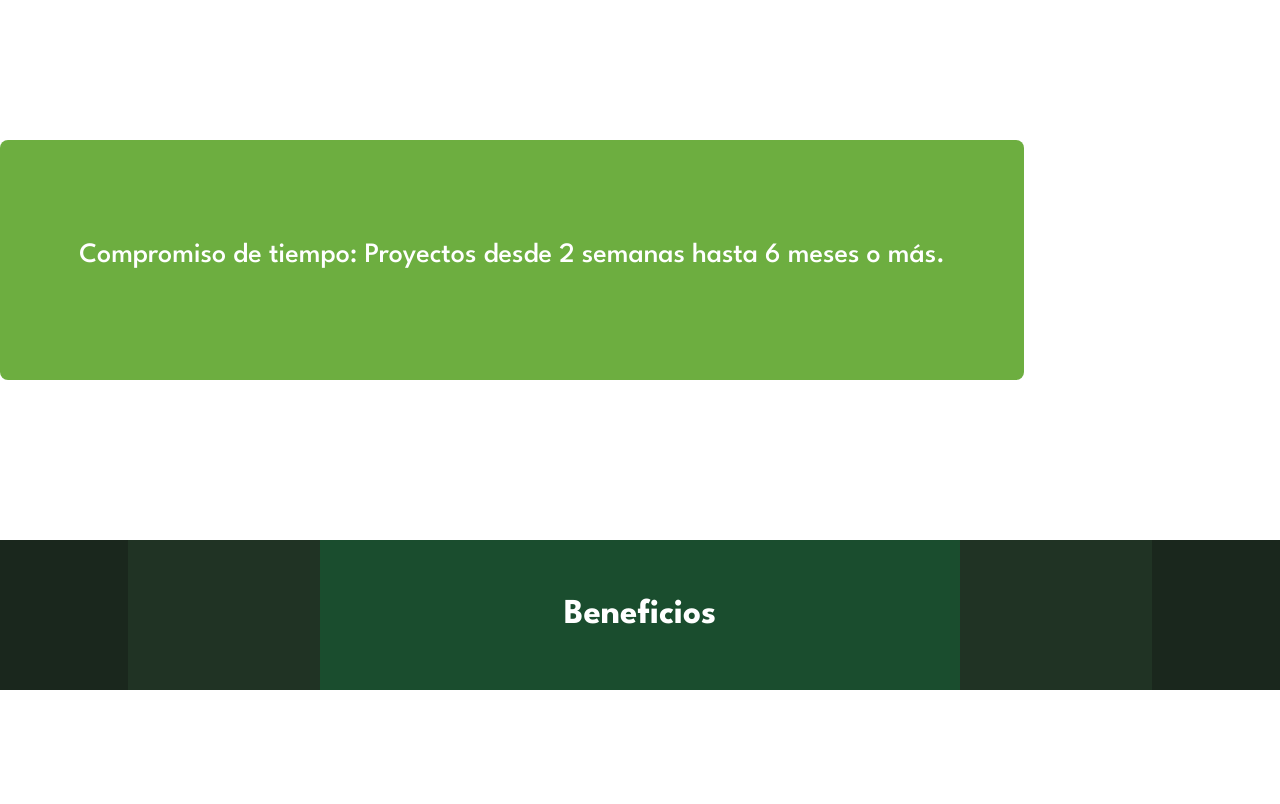
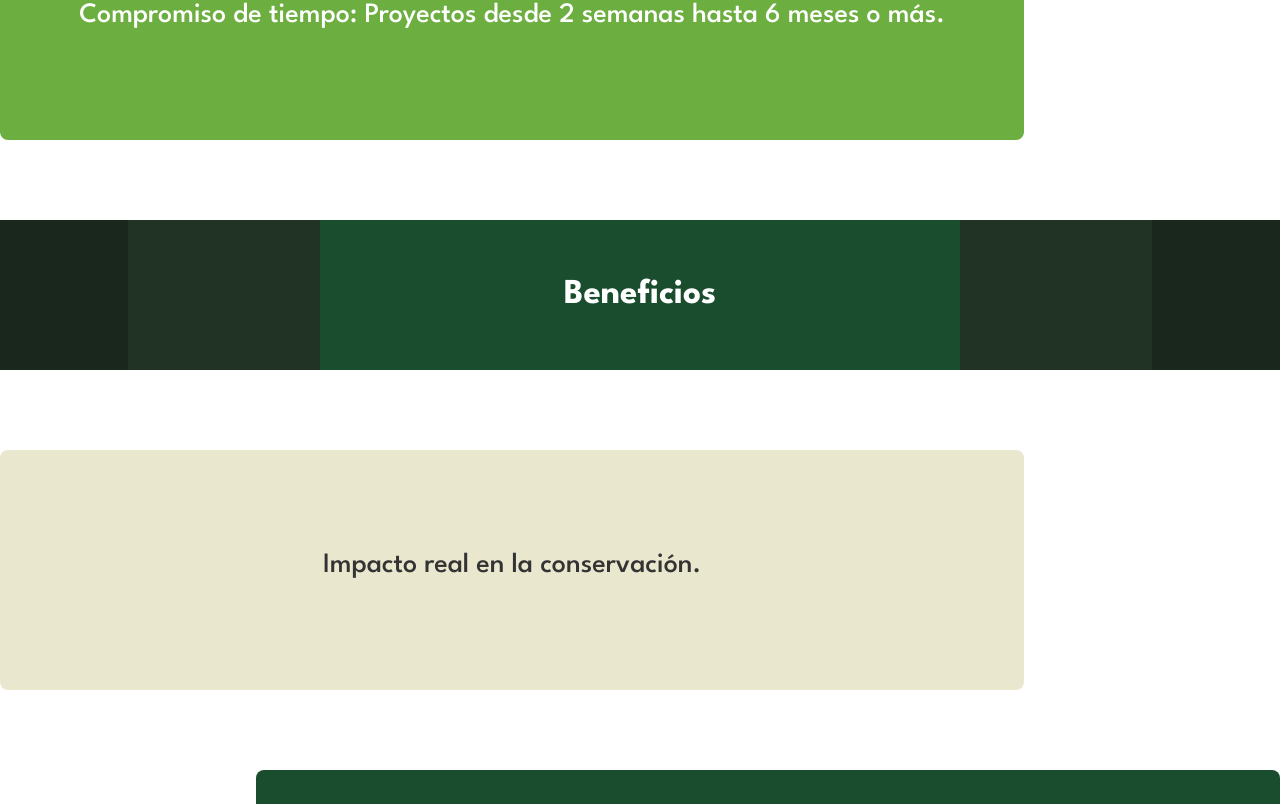
Before and after one commit to maicol-monge/proyecto_wildlife, a React (Create React App) app: page /voluntario in a window 1280 px wide. Shown: the part 2976-3780 px from the top of the page. Built offline with nearby package versions, Linux system fonts and the light colour scheme.

Commit message:
menos espacio en los bloques

```diff
--- a/public/style.css
+++ b/public/style.css
@@ -257,8 +257,8 @@ de aqui para lo de los testimonios*/
     color: #fff;
     font-size: 18px;
     text-align: center;
-    margin-top: 10vh;
-    margin-bottom: 10vh;
+    margin-top: 5vh;
+    margin-bottom: 5vh;
 
 }
 
@@ -266,7 +266,7 @@ de aqui para lo de los testimonios*/
     background-color: #E9E7CD;
     color: #333;
     height: 30vh;
-    margin-top: 20vh;
+    margin-top: 10vh;
 }
 
 .dark-green {
@@ -278,7 +278,7 @@ de aqui para lo de los testimonios*/
     background-color: #6DAE40;
     color: #ffffff;
     height: 30vh;
-    margin-bottom: 20vh;
+    margin-bottom: 10vh;
 }
 
 .datos_personales{
```
